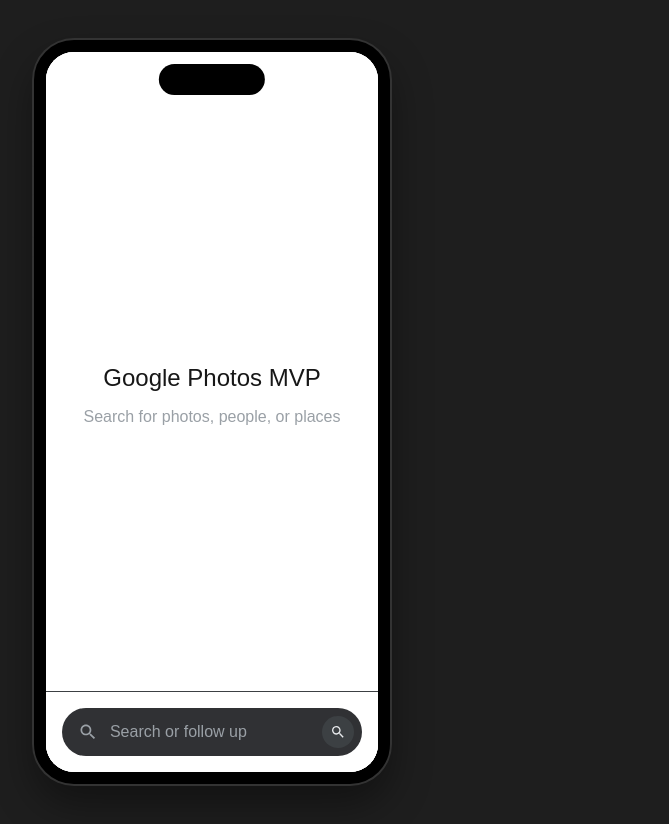
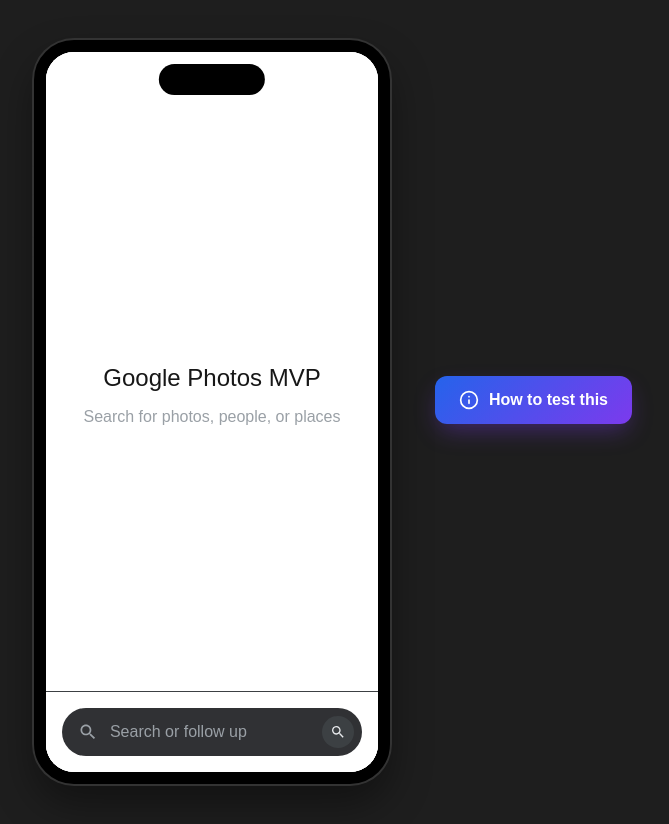
Before and after one commit to sah16/Gphotos, a Next.js app: page / in a window 1280 px wide. Shown: the whole page, without its empty margins (428-1097 px from the left). Built offline with nearby package versions, Linux system fonts and the light colour scheme.

Commit message:
Add HOW_TO_TEST modal and update instructions

```diff
--- /dev/null
+++ b/app/api/docs/how-to-test/route.ts
@@ -0,0 +1,14 @@
+import { NextResponse } from 'next/server';
+import fs from 'fs';
+import path from 'path';
+
+export async function GET() {
+  try {
+    const filePath = path.join(process.cwd(), 'HOW_TO_TEST.md');
+    const content = fs.readFileSync(filePath, 'utf8');
+    return NextResponse.json({ content });
+  } catch (error) {
+    console.error('Failed to read HOW_TO_TEST.md', error);
+    return NextResponse.json({ error: 'Failed to load' }, { status: 500 });
+  }
+}
--- a/app/layout.tsx
+++ b/app/layout.tsx
@@ -1,6 +1,7 @@
 import type { Metadata } from "next";
 import { Geist, Geist_Mono } from "next/font/google";
 import "./globals.css";
+import TestInstructionsModal from "@/components/TestInstructionsModal";
 
 const geistSans = Geist({
   variable: "--font-geist-sans",
@@ -37,6 +38,7 @@
             </div>
           </div>
         </div>
+        <TestInstructionsModal />
       </body>
     </html>
   );
--- /dev/null
+++ b/components/TestInstructionsModal.module.css
@@ -0,0 +1,163 @@
+.container {
+  display: none;
+  position: fixed;
+  right: max(40px, calc(50vw - 420px)); /* Positions it reasonably right of the phone frame */
+  top: 50%;
+  transform: translateY(-50%);
+  z-index: 100;
+}
+
+/* Show only on desktop/wide viewports */
+@media (min-width: 1000px) {
+  .container {
+    display: block;
+  }
+}
+
+.link {
+  background: linear-gradient(135deg, #2563eb, #7c3aed);
+  border: none;
+  color: white;
+  padding: 14px 24px;
+  border-radius: 12px;
+  cursor: pointer;
+  font-size: 16px;
+  font-weight: 600;
+  box-shadow: 0 10px 25px -5px rgba(124, 58, 237, 0.4);
+  transition: all 0.3s cubic-bezier(0.16, 1, 0.3, 1);
+  display: flex;
+  align-items: center;
+  gap: 10px;
+  animation: float 4s ease-in-out infinite;
+}
+
+@keyframes float {
+  0% { transform: translateY(0px); }
+  50% { transform: translateY(-8px); }
+  100% { transform: translateY(0px); }
+}
+
+.link:hover {
+  transform: translateY(-4px) scale(1.05);
+  box-shadow: 0 15px 35px -5px rgba(124, 58, 237, 0.6);
+  animation: none;
+}
+
+.overlay {
+  position: fixed;
+  top: 0;
+  left: 0;
+  right: 0;
+  bottom: 0;
+  background: rgba(0, 0, 0, 0.85);
+  backdrop-filter: blur(8px);
+  display: flex;
+  justify-content: center;
+  align-items: center;
+  z-index: 100000;
+  opacity: 0;
+  animation: fadeIn 0.3s forwards;
+}
+
+@keyframes fadeIn {
+  to { opacity: 1; }
+}
+
+.modal {
+  background: var(--background);
+  color: var(--foreground);
+  width: 90%;
+  max-width: 650px;
+  max-height: 85vh;
+  border-radius: 24px;
+  padding: 40px;
+  overflow-y: auto;
+  position: relative;
+  box-shadow: 0 25px 50px -12px rgba(0, 0, 0, 0.5);
+  transform: translateY(20px);
+  animation: slideUp 0.4s cubic-bezier(0.16, 1, 0.3, 1) forwards;
+}
+
+@keyframes slideUp {
+  to { transform: translateY(0); }
+}
+
+.closeBtn {
+  position: absolute;
+  top: 20px;
+  right: 20px;
+  background: rgba(128, 128, 128, 0.1);
+  border: none;
+  font-size: 24px;
+  cursor: pointer;
+  color: var(--foreground);
+  width: 44px;
+  height: 44px;
+  display: flex;
+  align-items: center;
+  justify-content: center;
+  border-radius: 50%;
+  transition: all 0.2s;
+}
+
+.closeBtn:hover {
+  background: rgba(128, 128, 128, 0.25);
+  transform: scale(1.1);
+}
+
+.markdownContent {
+  line-height: 1.7;
+  font-size: 16px;
+}
+
+.markdownContent h1 {
+  font-size: 28px;
+  margin-bottom: 24px;
+  font-weight: 800;
+  letter-spacing: -0.02em;
+}
+
+.markdownContent h2 {
+  font-size: 22px;
+  margin-top: 32px;
+  margin-bottom: 16px;
+  font-weight: 700;
+  border-bottom: 1px solid rgba(128, 128, 128, 0.2);
+  padding-bottom: 8px;
+}
+
+.markdownContent p {
+  margin-bottom: 16px;
+}
+
+.markdownContent ul, .markdownContent ol {
+  margin-bottom: 24px;
+  padding-left: 24px;
+}
+
+.markdownContent li {
+  margin-bottom: 8px;
+}
+
+.markdownContent a {
+  color: #3b82f6;
+  text-decoration: none;
+  font-weight: 500;
+}
+
+.markdownContent a:hover {
+  text-decoration: underline;
+}
+
+.markdownContent strong {
+  font-weight: 700;
+  color: var(--foreground);
+}
+
+.markdownContent code {
+  background: rgba(128, 128, 128, 0.1);
+  padding: 2px 6px;
+  border-radius: 4px;
+  font-family: var(--font-geist-mono), monospace;
+  font-size: 14px;
+}
--- /dev/null
+++ b/components/TestInstructionsModal.tsx
@@ -0,0 +1,74 @@
+'use client';
+
+import { useState, useEffect } from 'react';
+import ReactMarkdown from 'react-markdown';
+import styles from './TestInstructionsModal.module.css';
+
+export default function TestInstructionsModal() {
+  const [isOpen, setIsOpen] = useState(false);
+  const [content, setContent] = useState('');
+  const [isLoading, setIsLoading] = useState(false);
+
+  const handleOpen = () => {
+    setIsOpen(true);
+    if (!content && !isLoading) {
+      setIsLoading(true);
+      fetch('/api/docs/how-to-test')
+        .then(res => res.json())
+        .then(data => {
+          setContent(data.content);
+          setIsLoading(false);
+        })
+        .catch(err => {
+          console.error(err);
+          setContent('Failed to load instructions.');
+          setIsLoading(false);
+        });
+    }
+  };
+
+  // Prevent scrolling on body when modal is open
+  useEffect(() => {
+    if (isOpen) {
+      document.body.style.overflow = 'hidden';
+    } else {
+      document.body.style.overflow = '';
+    }
+    return () => {
+      document.body.style.overflow = '';
+    };
+  }, [isOpen]);
+
+  return (
+    <div className={styles.container}>
+      <button
+        className={styles.link}
+        onClick={handleOpen}
+      >
+        <svg width="20" height="20" viewBox="0 0 24 24" fill="none" stroke="currentColor" strokeWidth="2" strokeLinecap="round" strokeLinejoin="round">
+          <circle cx="12" cy="12" r="10"></circle>
+          <line x1="12" y1="16" x2="12" y2="12"></line>
+          <line x1="12" y1="8" x2="12.01" y2="8"></line>
+        </svg>
+        How to test this
+      </button>
+
+      {isOpen && (
+        <div className={styles.overlay} onClick={() => setIsOpen(false)}>
+          <div className={styles.modal} onClick={e => e.stopPropagation()}>
+            <button className={styles.closeBtn} onClick={() => setIsOpen(false)} aria-label="Close">
+              <svg width="24" height="24" viewBox="0 0 24 24" fill="none" stroke="currentColor" strokeWidth="2" strokeLinecap="round" strokeLinejoin="round">
+                <line x1="18" y1="6" x2="6" y2="18"></line>
+                <line x1="6" y1="6" x2="18" y2="18"></line>
+              </svg>
+            </button>
+            <div className={styles.markdownContent}>
+              {isLoading && <p>Loading instructions...</p>}
+              {content && <ReactMarkdown>{content}</ReactMarkdown>}
+            </div>
+          </div>
+        </div>
+      )}
+    </div>
+  );
+}
--- a/package.json
+++ b/package.json
@@ -11,7 +11,8 @@
   "dependencies": {
     "next": "16.3.7",
     "react": "19.2.8",
-    "react-dom": "19.2.8"
+    "react-dom": "19.2.8",
+    "react-markdown": "^10.1.0"
   },
   "devDependencies": {
     "@types/node": "^20",
```
Also changed, not shown: 2 other files (tests, documents, lock files or other folders).
